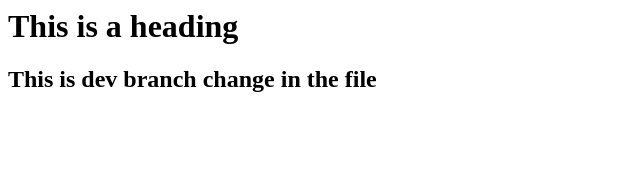
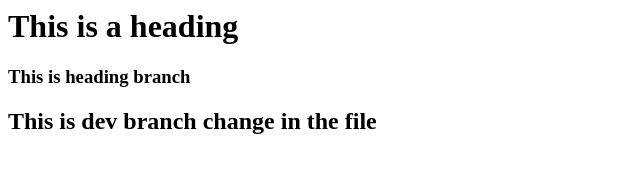
Before and after one commit to javedIqbal6618/timepass, a plain HTML site: page index.html in a window 1280 px wide. Shown: the whole page, without its empty margins (0-640 px from the left). Drawn offline with Linux system fonts and the light colour scheme.

Commit message:
add line

```diff
--- a/index.html
+++ b/index.html
@@ -1,2 +1,3 @@
 <h1>This is a heading </h1>
+<h3>This is heading branch</h3>
 <h2>This is dev branch change in the file</h2>
```
